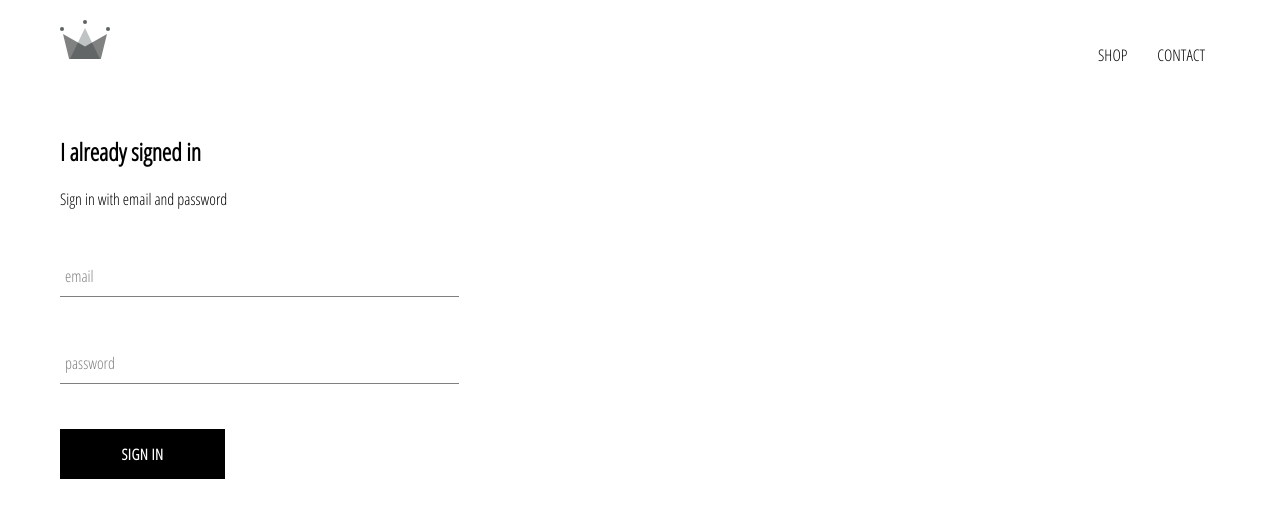
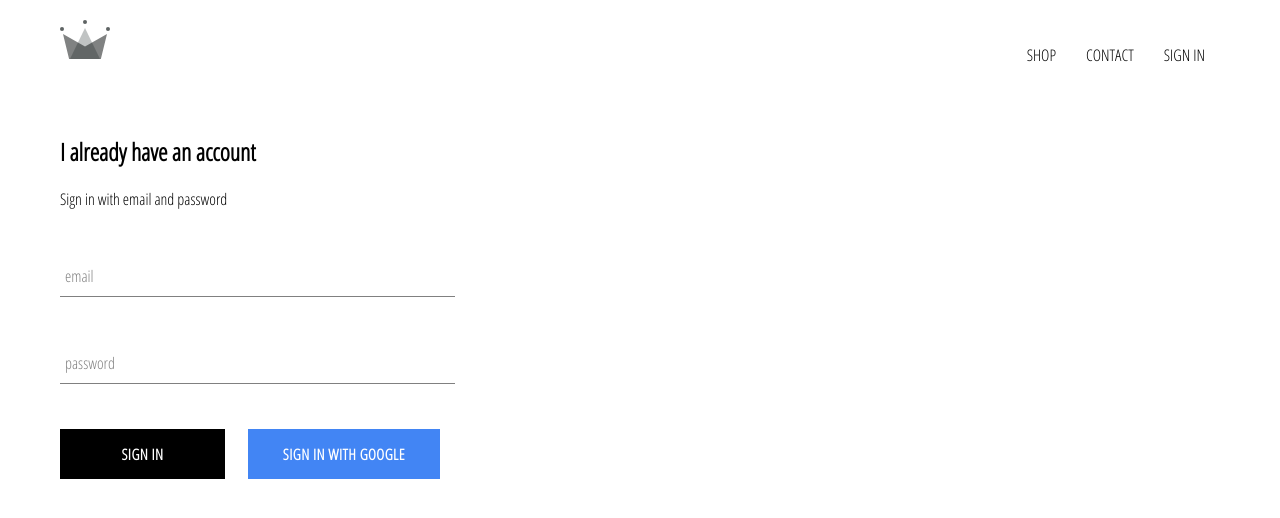
Before and after one commit to spanjshiri/e-commerce-app, a React (Create React App) app: page /signin in a window 1280 px wide. Shown: the top 518 px of the page. Built offline with nearby package versions, Linux system fonts and the light colour scheme; no server answers.

Commit message:
added firebase and google log in

```diff
--- a/package.json
+++ b/package.json
@@ -10,6 +10,7 @@
     "@types/node": "^12.19.11",
     "@types/react": "^16.14.2",
     "@types/react-dom": "^16.9.10",
+    "firebase": "^8.2.1",
     "node-sass": "^4.14.1",
     "react": "^17.0.1",
     "react-dom": "^17.0.1",
--- a/src/App.tsx
+++ b/src/App.tsx
@@ -6,11 +6,44 @@
 import ShopPage from './pages/shop/shop.component';
 import Header from './components/header/header.component';
 import SignInAndSignUp from './pages/signInAndSignUp/signInAndSignUp.component'
+import { auth } from './firebase/firebase.utils';
+import React from 'react';
 
-function App() {
+interface props {
+
+}
+
+interface state {
+  currentUser: any;
+}
+class App extends React.Component<props, state> {
+
+  constructor(props: any) {
+    super(props);
+
+    this.state = {
+      currentUser: null
+    }
+  }
+
+  unsubscribeFromAuth: { (): void; (): void; } = () => {};
+
+  componentDidMount() {
+    this.unsubscribeFromAuth = auth.onAuthStateChanged(user => {
+      this.setState({currentUser: user});
+
+      console.log(user)
+    })
+  }
+
+  componentWillUnmount() {
+    this.unsubscribeFromAuth();
+  }
+
+  render () {
     return (
       <div>
-      <Header />
+        <Header currentUser={this.state.currentUser} />
         <Switch>
           <Route exact path='/' component={HomePage} />
           <Route exact path='/shop' component={ShopPage} />
@@ -21,4 +54,6 @@
     );
   }
 
+}
+
 export default App;
--- a/src/components/button/button.component.tsx
+++ b/src/components/button/button.component.tsx
@@ -2,12 +2,12 @@
 
 import './button.styling.scss';
 
-const CustomButton: any = (props: { children: any }) => {
+const CustomButton: any = (props: { children: any, isGoogleSignIn: boolean }) => {
 
-    const { children, ...otherProps } = props;
+    const { children, isGoogleSignIn, ...otherProps } = props;
 
     return (
-        <button className='custom-button' {...otherProps}>
+        <button className={`${isGoogleSignIn ? 'google-sign-in': '' } custom-button`} {...otherProps}>
             {children}
         </button>
     )
--- a/src/components/button/button.styling.scss
+++ b/src/components/button/button.styling.scss
@@ -19,4 +19,14 @@
       color: black;
       border: 1px solid black;
     }
+
+    &.google-sign-in {
+      background-color: #4285f4;
+      color: white;
+
+      &.hover {
+        background-color: #357ae8;
+        border: none;
+      }
+    }
   }
--- a/src/components/formInput/formInput.component.tsx
+++ b/src/components/formInput/formInput.component.tsx
@@ -2,7 +2,7 @@
 
 import './formInput.styles.scss';
 
-const FormInput = (props: {handleChange: ChangeEventHandler, label: string, name: string, type: string, value: any, required: any }) => {
+const FormInput = (props: {handleChange: ChangeEventHandler, label: string, name: string, type: string, value: any, required?: any }) => {
 
     const {handleChange, label, ...otherProps } = props;
 
--- a/src/components/header/header.component.tsx
+++ b/src/components/header/header.component.tsx
@@ -1,10 +1,12 @@
 import React from 'react';
 import { Link } from 'react-router-dom'
 import { ReactComponent as Logo } from '../../assets/crown.svg';
-
+import { auth } from '../../firebase/firebase.utils';
 import './header.styles.scss';
 
-const Header: any = () => {
+const Header: any = (props: {currentUser: any}) => {
+    const { currentUser } = props;
+
     return (
         <div className='header'>
             <Link to='/'>
@@ -17,6 +19,15 @@
                 <Link className='option' to='/shop' >
                     CONTACT
             </Link>
+            {
+                currentUser ?
+                    <div className='option' onClick={() => auth.signOut()}>
+                        SIGN OUT
+                    </div> :
+                    <Link className='option' to='/signIn'>
+                        SIGN IN
+                    </Link>
+            }
             </div>
         </div>
     )
--- a/src/components/header/header.styles.scss
+++ b/src/components/header/header.styles.scss
@@ -20,6 +20,7 @@
 
       .option {
         padding: 10px 15px;
+        cursor: pointer;
       }
     }
   }
--- a/src/components/signIn/signIn.component.tsx
+++ b/src/components/signIn/signIn.component.tsx
@@ -3,6 +3,8 @@
 import FormInput from '../formInput/formInput.component';
 
 import './signIn.styles.scss';
+
+import { signInWithGoogle } from '../../firebase/firebase.utils';
 
 interface props {
 
@@ -14,7 +16,7 @@
 }
 
 class SignIn extends React.Component<props, state> {
-    constructor(props: any){
+    constructor(props: any) {
         super(props);
 
         this.state = {
@@ -26,21 +28,21 @@
     handleSubmit = (event: any) => {
         event.preventDefault();
 
-        this.setState({email: '', password: ''})
+        this.setState({ email: '', password: '' })
     }
 
     handleEmailChange = (event: any) => {
-        this.setState({email: event.target.value});
+        this.setState({ email: event.target.value });
     }
 
     handlePasswordChange = (event: any) => {
-        this.setState({password: event.target.value});
+        this.setState({ password: event.target.value });
     }
 
-    render () {
+    render() {
         return (
             <div className='sign-in'>
-                <h2>I already signed in</h2>
+                <h2>I already have an account </h2>
                 <span>Sign in with email and password</span>
 
                 <form onSubmit={this.handleSubmit}>
@@ -50,7 +52,7 @@
                         value={this.state.email}
                         label='email'
                         handleChange={this.handleEmailChange}
-                        required
+                    // required
                     />
                     <FormInput
                         name='password'
@@ -58,12 +60,17 @@
                         value={this.state.password}
                         label='password'
                         handleChange={this.handlePasswordChange}
-                        required
+                    // required
                     />
-
-                    <CustomButton type='submit'>
-                        Sign In
-                    </CustomButton>
+                    <div className='buttons'>
+                        <CustomButton type='submit'>
+                            Sign In
+                        </CustomButton>
+                        <CustomButton onClick={signInWithGoogle} isGoogleSignIn>
+                            {' '}
+                            Sign In With Google{' '}
+                        </CustomButton>
+                    </div>
                 </form>
             </div>
         );
--- a/src/components/signIn/signIn.styles.scss
+++ b/src/components/signIn/signIn.styles.scss
@@ -1,9 +1,14 @@
 .sign-in {
-    width: 30vw;
+    width: 380px;
     display: flex;
     flex-direction: column;
 
     .title {
         margin: 10px 0;
     }
+
+    .buttons {
+        display: flex;
+        justify-content: space-between;
+    }
 }
--- /dev/null
+++ b/src/firebase/firebase.utils.js
@@ -0,0 +1,24 @@
+import firebase from 'firebase/app';
+import 'firebase/firebase-firestore';
+import 'firebase/auth';
+
+const config = {
+    apiKey: "AIzaSyBzcRWmJTbPhWmraEaalyBDLY5dA41GXtU",
+    authDomain: "e-commerce-21ab7.firebaseapp.com",
+    projectId: "e-commerce-21ab7",
+    storageBucket: "e-commerce-21ab7.appspot.com",
+    messagingSenderId: "790924210900",
+    appId: "1:790924210900:web:c8dbd15a972e5f2b698141",
+    measurementId: "G-LKMRB1WLM8"
+};
+
+firebase.initializeApp(config);
+
+export const auth = firebase.auth();
+export const firestore = firebase.firestore();
+
+const provider = new firebase.auth.GoogleAuthProvider();
+provider.setCustomParameters({ prompt: 'select_account'});
+export const signInWithGoogle = () => auth.signInWithPopup(provider);
+
+export default firebase;
```
Also changed, not shown: 2 other files (tests, documents, lock files or other folders). Lines whose indentation alone changed are shown as unchanged.
